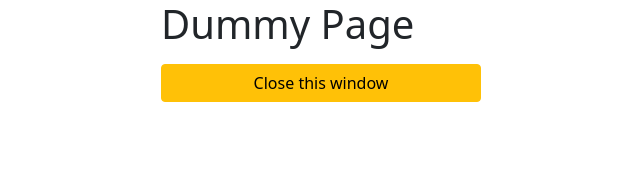
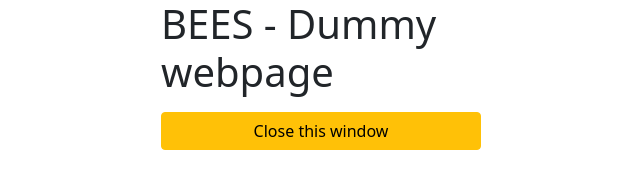
Before and after one commit to danliberato/danliberato.github.io, a plain HTML site: page index.html in a window 1280 px wide. Shown: the whole page, without its empty margins (319-959 px from the left). Drawn offline with nearby package versions, Linux system fonts and the light colour scheme.

Commit message:
Changed reference

```diff
--- a/index.html
+++ b/index.html
@@ -13,7 +13,7 @@
   <body>
 
     <div class="d-grid gap-2 col-3 mx-auto">
-        <h1>Dummy Page</h1>
+        <h1>BEES - Dummy webpage</h1>
         <button class="btn btn-warning" type="button" onclick="window.open('', '_self', ''); window.close();">Close this window</button>
       </div>
     <script src="https://cdn.jsdelivr.net/npm/bootstrap@5.0.0-beta3/dist/js/bootstrap.bundle.min.js" integrity="sha384-JEW9xMcG8R+pH31jmWH6WWP0WintQrMb4s7ZOdauHnUtxwoG2vI5DkLtS3qm9Ekf" crossorigin="anonymous"></script>
```
